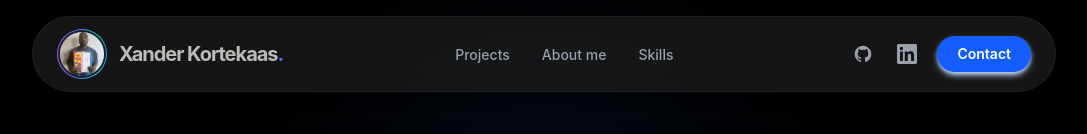
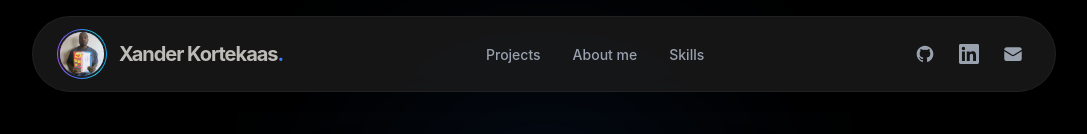
Before and after one commit to XanderKortekaas/XkPortfolio, a React (Vite) app: page / in a window 1280 px wide. Shown: the top 134 px of the page, without its empty margins (96-1183 px from the left). Built offline with nearby package versions, Linux system fonts and the light colour scheme.

Commit message:
changed contact button to an envelope

```diff
--- a/src/components/Navbar.tsx
+++ b/src/components/Navbar.tsx
@@ -64,6 +64,16 @@
       icon: (
         <svg viewBox="0 0 24 24" fill="currentColor" className="w-5 h-5">
           <path d="M20.447 20.452h-3.554v-5.569c0-1.328-.027-3.037-1.852-3.037-1.853 0-2.136 1.445-2.136 2.939v5.667H9.351V9h3.414v1.561h.046c.477-.9 1.637-1.85 3.37-1.85 3.601 0 4.267 2.37 4.267 5.455v6.286zM5.337 7.433a2.062 2.062 0 0 1-2.063-2.065 2.064 2.064 0 1 1 2.063 2.065zm1.782 13.019H3.555V9h3.564v11.452zM22.225 0H1.771C.792 0 0 .774 0 1.729v20.542C0 23.227.792 24 1.771 24h20.451C23.2 24 24 23.227 24 22.271V1.729C24 .774 23.2 0 22.222 0h.003z"/>
+        </svg>
+      ),
+    },
+    {
+      name: "Email",
+      href: "mailto:xander.kortekaas@gmail.com",
+      icon: (
+        <svg viewBox="0 0 24 24" fill="currentColor" className="w-5 h-5">
+          <path d="M1.5 8.67v8.58a3 3 0 0 0 3 3h15a3 3 0 0 0 3-3V8.67l-8.928 5.493a3 3 0 0 1-3.144 0L1.5 8.67Z" />
+          <path d="M22.5 6.908V6.75a3 3 0 0 0-3-3h-15a3 3 0 0 0-3 3v.158l9.714 5.978a1.5 1.5 0 0 0 1.572 0L22.5 6.908Z" />
         </svg>
       ),
     },
@@ -135,12 +145,7 @@
             ))}
           </div>
 
-          <a
-            href="mailto:xander.kortekaas@gmail.com"
-            className="hidden sm:block bg-blue-600 text-white px-5 py-2 rounded-full text-sm font-semibold hover:bg-blue-700 transition-all shadow-md shadow-blue-200 text-center"
-          >
-            Contact
-          </a>
+
 
           {/* Hamburger Icon for Mobile */}
           <button
@@ -226,12 +231,7 @@
             ))}
           </div>
 
-          <a
-            href="mailto:xander.kortekaas@gmail.com"
-            className="bg-blue-600 text-white py-3 rounded-xl font-bold text-center block"
-          >
-            Contact
-          </a>
+
         </div>
       )}
     </nav>
```
